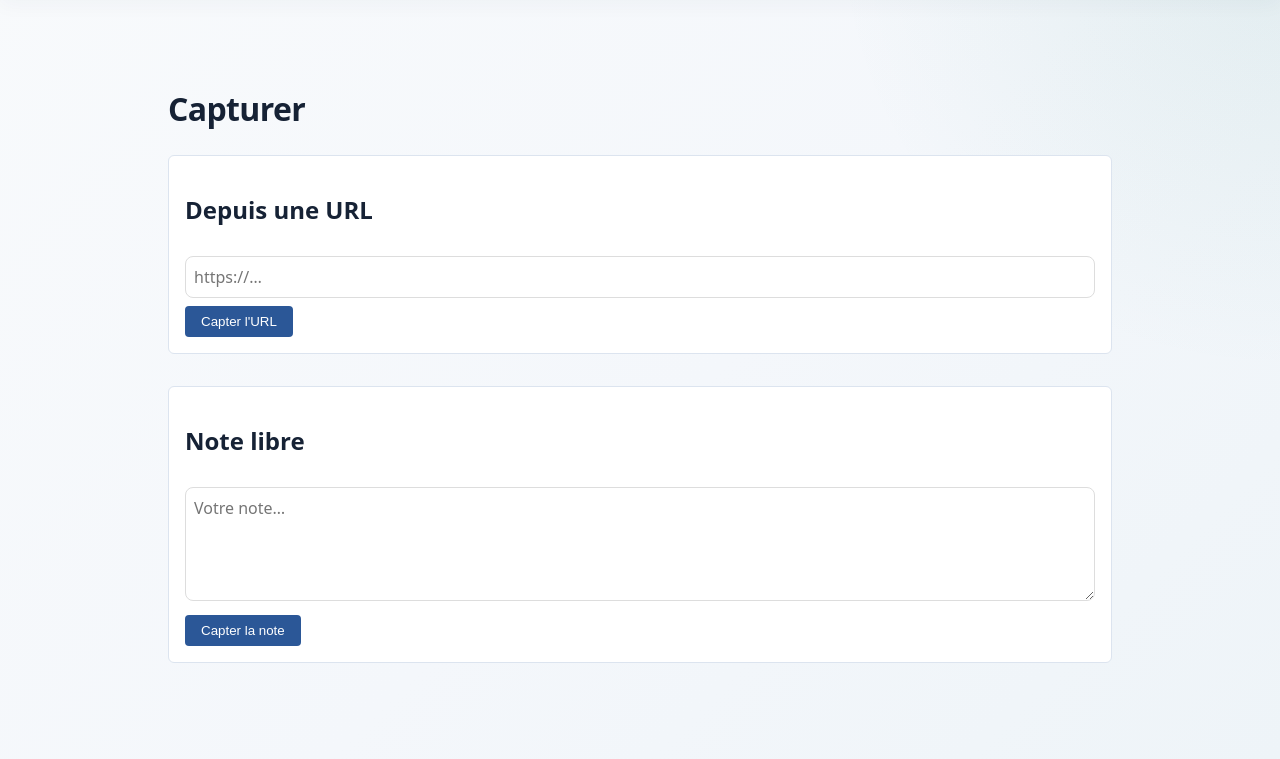
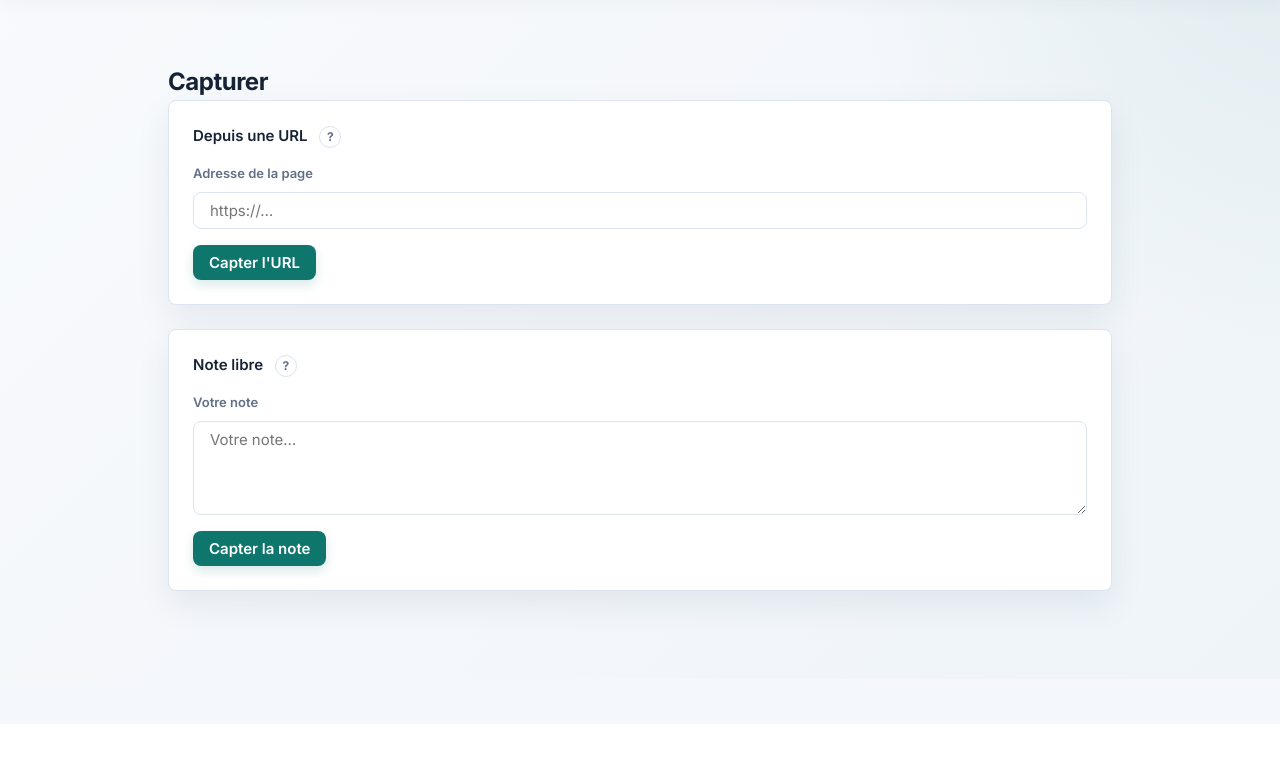
Before and after one commit to Fedi-Mhenni/Second-Brain, a FastAPI app: page /capture in a window 1280 px wide. Shown: the part 76-835 px from the top of the page. After the commit the page ends 755 px from the top, so only its background shows below. Run offline with FastAPI, Linux system fonts and the light colour scheme.

Commit message:
feat(ui): add contextual help and polish remaining pages

```diff
--- a/app/static/style.css
+++ b/app/static/style.css
@@ -767,6 +767,63 @@ h1 {
     to { opacity: 1; transform: translateY(0); }
 }
 
+/* ==========================================================================
+   AIDE CONTEXTUELLE — <details>/<summary> natif : accessible au clavier et
+   au tactile sans JavaScript (contrairement à un tooltip au survol, qui
+   échouerait sur mobile — voir consigne « jamais d'interaction qui
+   nécessite une souris »). Le contenu reste dans le DOM, donc toujours
+   lisible par un lecteur d'écran, ouvert ou non.
+   ========================================================================== */
+.aide {
+    display: inline-block;
+    margin-left: var(--espace-xs);
+    vertical-align: middle;
+}
+
+.aide summary {
+    display: inline-flex;
+    align-items: center;
+    justify-content: center;
+    width: 22px;
+    height: 22px;
+    border-radius: 50%;
+    border: 1px solid var(--bordure);
+    color: var(--texte-secondaire);
+    font-size: 0.75rem;
+    font-weight: 700;
+    line-height: 1;
+    cursor: pointer;
+    list-style: none;
+    transition: color 180ms ease, border-color 180ms ease, background-color 180ms ease;
+}
+
+.aide summary::-webkit-details-marker {
+    display: none;
+}
+
+.aide summary:hover,
+.aide summary:focus-visible {
+    color: var(--accent-fonce);
+    border-color: var(--accent);
+    background: var(--accent-doux);
+}
+
+.aide[open] summary {
+    color: var(--accent-fonce);
+    border-color: var(--accent);
+}
+
+.aide__texte {
+    max-width: 32rem;
+    margin: var(--espace-xs) 0 var(--espace-sm) 0;
+    padding: var(--espace-sm);
+    border: 1px solid var(--bordure);
+    border-radius: 8px;
+    background: var(--accent-doux);
+    color: var(--texte-secondaire);
+    font-size: var(--taille-secondaire);
+}
+
 @media (max-width: 720px) {
     .entete {
         align-items: flex-start;
--- a/app/templates/capture.html
+++ b/app/templates/capture.html
@@ -1,6 +1,7 @@
 {% extends "layout.html" %}
 {% block title %}Capturer — Second Brain{% endblock %}
 {% block content %}
+    <div class="page-fiche">
         <h1>Capturer</h1>
 
         {% if erreur == "deja_captee" %}
@@ -9,19 +10,46 @@
             <p class="erreur">Seules les URL http:// ou https:// sont acceptées.</p>
         {% endif %}
 
-    <section class="formulaire">
-        <h2>Depuis une URL</h2>
+        <section class="section-fiche reveal">
+            <h2>
+                Depuis une URL
+                <details class="aide">
+                    <summary aria-label="Aide">?</summary>
+                    <p class="aide__texte">
+                        Collez le lien d'une page web : son titre et son contenu sont
+                        récupérés automatiquement pour alimenter le reste du workflow
+                        (qualifier, ranger, digérer, republier).
+                    </p>
+                </details>
+            </h2>
             <form method="post" action="/capture">
-            <input type="url" name="url" placeholder="https://…" required>
-            <button type="submit">Capter l'URL</button>
+                <div class="champ">
+                    <label for="url">Adresse de la page</label>
+                    <input type="url" id="url" name="url" placeholder="https://…" required>
+                </div>
+                <button type="submit" class="bouton">Capter l'URL</button>
             </form>
         </section>
 
-    <section class="formulaire">
-        <h2>Note libre</h2>
+        <section class="section-fiche reveal">
+            <h2>
+                Note libre
+                <details class="aide">
+                    <summary aria-label="Aide">?</summary>
+                    <p class="aide__texte">
+                        Pas d'URL sous la main ? Notez directement une idée ou un
+                        extrait : elle suit le même parcours qu'une source captée
+                        depuis une URL.
+                    </p>
+                </details>
+            </h2>
             <form method="post" action="/capture">
-            <textarea name="texte" rows="4" placeholder="Votre note…" required></textarea>
-            <button type="submit">Capter la note</button>
+                <div class="champ">
+                    <label for="texte">Votre note</label>
+                    <textarea id="texte" name="texte" rows="4" placeholder="Votre note…" required></textarea>
+                </div>
+                <button type="submit" class="bouton">Capter la note</button>
             </form>
         </section>
+    </div>
 {% endblock %}
```
Also changed, not shown: app/templates/fiche_source.html (+59 -10 lines), app/templates/republication.html (+6 -1 lines), app/templates/republications.html (+10 -2 lines). Lines whose indentation alone changed are shown as unchanged.
